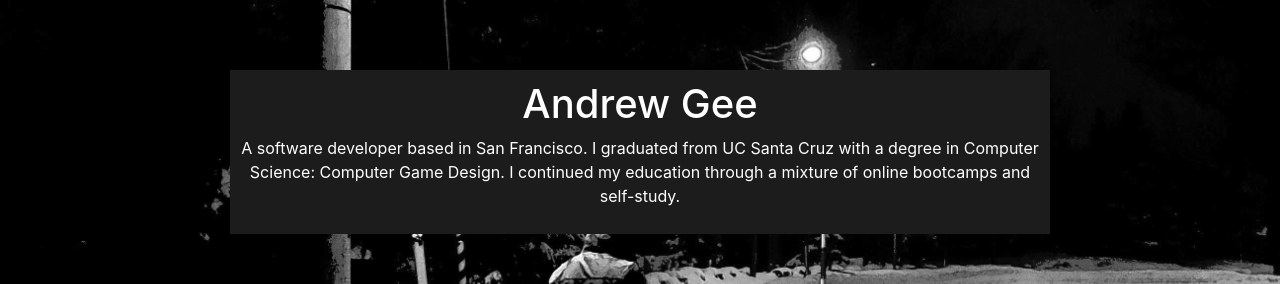
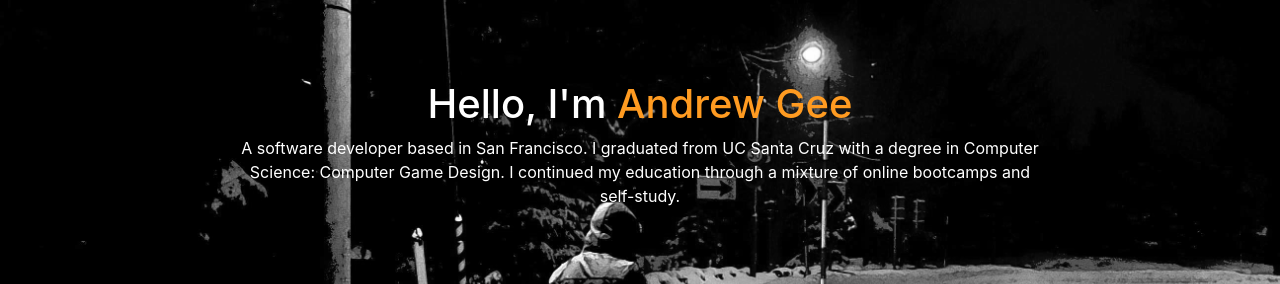
Before and after one commit to agee11/portfolio, a React (Create React App) app: page / in a window 1280 px wide. Shown: the part 183-467 px from the top of the page. Built offline with nearby package versions, Linux system fonts and the light colour scheme; no server answers.

Commit message:
Add color highlight to name

```diff
--- a/src/components/About.css
+++ b/src/components/About.css
@@ -15,13 +15,17 @@
   width: 100%;
 }
 
+.name-highlight{
+  color: var(--link-color);
+}
+
 .about-text-container {
   margin: 0 200px;
   text-align: center;
   max-width: 820px;
   min-width: 350px;
   transform: translateY(-100px);
-  background-color: var(--bg-color);
+  /* background-color: var(--bg-color); */
   padding: 10px;
   /* mix-blend-mode: screen; */
 }
--- a/src/components/About.js
+++ b/src/components/About.js
@@ -5,7 +5,7 @@ class About extends React.Component{
   render(){
     return <div id="home" className="section-container">
       <div className="about-text-container">
-      <h1>Andrew Gee</h1>
+      <h1>Hello, I'm <span className="name-highlight">Andrew Gee</span></h1>
       <p className="about-text">A software developer based in San Francisco.  I graduated from UC Santa Cruz with a degree in Computer Science: Computer Game Design.  I continued my education through a mixture of online bootcamps and self-study.</p>
       </div>
     </div>
```
Also changed, not shown: 1 other file (tests, documents, lock files or other folders).
